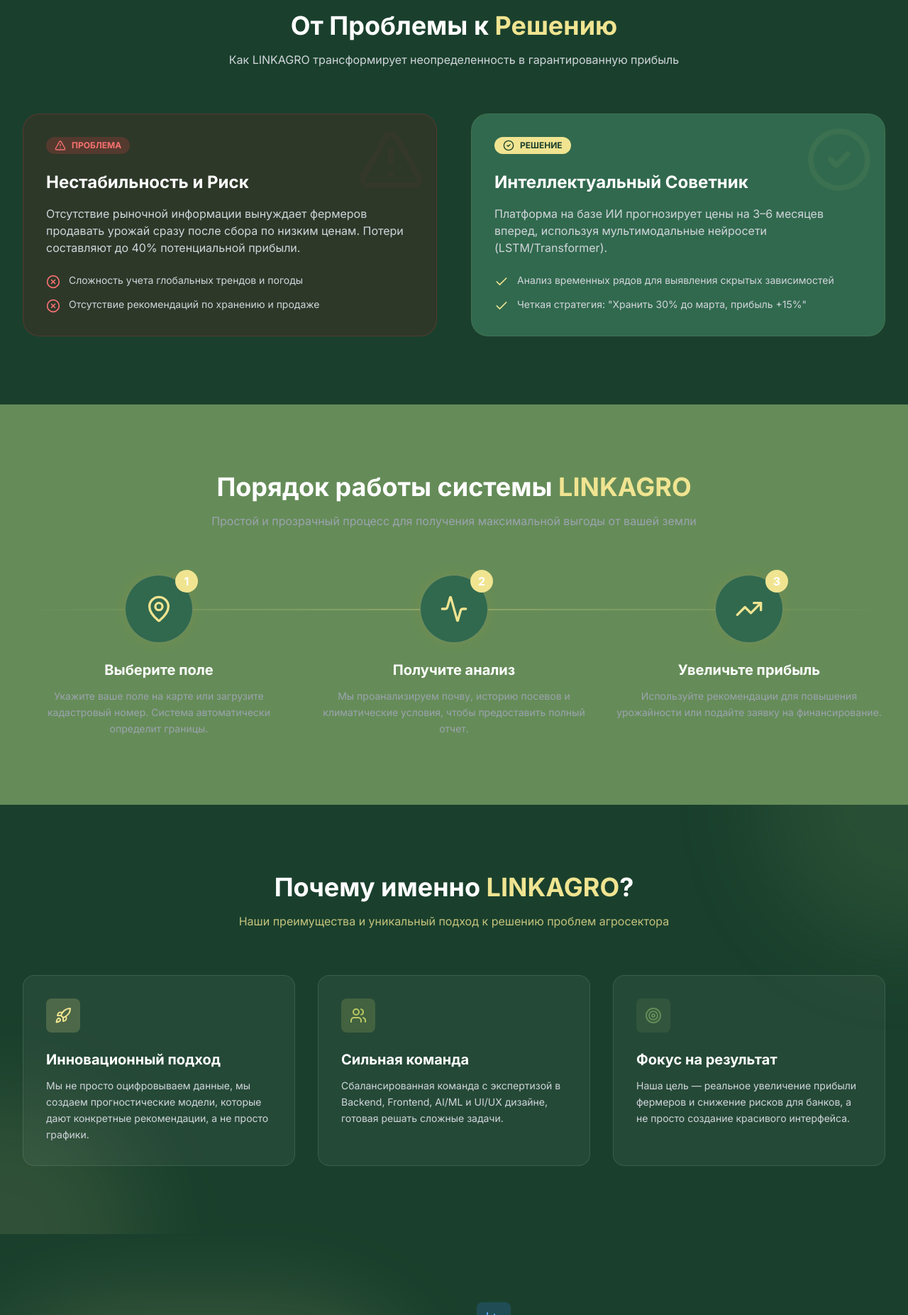
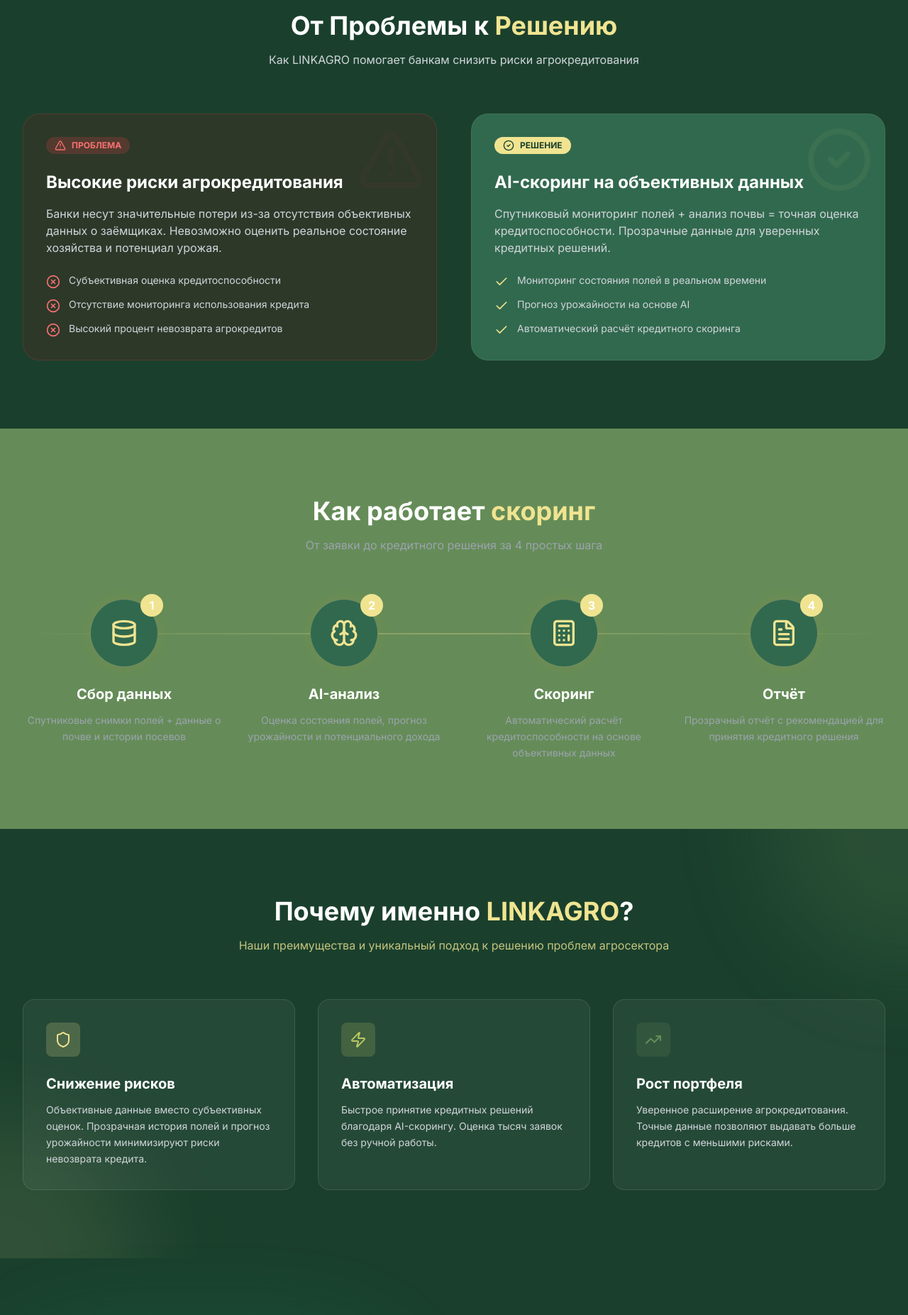
Before and after one commit to Sarvarchik2/linkagro, a Nuxt app: page / in a window 1280 px wide. Shown: the part 880-2733 px from the top of the page at 71% size. Built offline with nearby package versions, Linux system fonts and the light colour scheme; grey boxes are pictures that could not be loaded.

Commit message:
Major content redesign: Transform from crop price prediction to bank credit scoring platform

```diff
--- a/app/assets/css/main.css
+++ b/app/assets/css/main.css
@@ -4,7 +4,6 @@
 
 body {
   @apply bg-primary-dark text-white font-sans;
-  background-color: #0f172a;
   /* Fallback */
 }
 
--- a/app/components/CallToAction.vue
+++ b/app/components/CallToAction.vue
@@ -5,15 +5,15 @@
 
     <div class="container relative z-10 text-center">
       <h2 class="text-4xl md:text-5xl font-bold mb-6 text-white">
-        Начните анализ своей земли <span class="text-accent">уже сегодня</span>
+        Начните кредитовать фермеров <span class="text-accent">с уверенностью</span>
       </h2>
       <p class="text-xl text-gray-300 mb-10 max-w-2xl mx-auto">
-        Первый отчет для новых пользователей — бесплатно. Узнайте потенциал вашего поля за 5 минут.
+        Получите демо-доступ к платформе. Оцените потенциал AI-скоринга для вашего банка за 15 минут.
       </p>
 
       <div class="flex flex-col sm:flex-row gap-4 justify-center">
         <button class="px-8 py-4 bg-accent hover:bg-accent-hover text-white font-bold rounded-full transition-all transform hover:scale-105 shadow-lg shadow-accent/25">
-          Отправить участок на анализ
+          Получить демо
         </button>
         <button class="px-8 py-4 bg-white text-primary-dark font-bold rounded-full hover:bg-gray-100 transition-all">
           Связаться с нами
--- a/app/components/HowItWorks.vue
+++ b/app/components/HowItWorks.vue
@@ -2,24 +2,24 @@
   <section class="py-24 bg-primary-light relative overflow-hidden">
     <div class="container relative z-10">
       <div class="text-center max-w-3xl mx-auto mb-16">
-        <h2 class="text-3xl md:text-4xl font-bold mb-4">Порядок работы системы <span class="text-accent">LINKAGRO</span></h2>
-        <p class="text-gray-400">Простой и прозрачный процесс для получения максимальной выгоды от вашей земли</p>
+        <h2 class="text-3xl md:text-4xl font-bold mb-4">Как работает <span class="text-accent">скоринг</span></h2>
+        <p class="text-gray-400">От заявки до кредитного решения за 4 простых шага</p>
       </div>
 
-      <div class="grid md:grid-cols-3 gap-8 relative">
+      <div class="grid md:grid-cols-4 gap-6 relative">
         <!-- Connecting Line -->
         <div class="hidden md:block absolute top-12 left-0 w-full h-0.5 bg-gradient-to-r from-transparent via-accent/30 to-transparent"></div>
 
         <!-- Step 1 -->
         <div class="relative group">
           <div class="w-24 h-24 mx-auto bg-primary border border-accent/30 rounded-full flex items-center justify-center mb-6 relative z-10 group-hover:border-accent transition-colors shadow-[0_0_20px_rgba(245,158,11,0.1)] group-hover:shadow-[0_0_30px_rgba(245,158,11,0.3)]">
-            <MapPin class="w-10 h-10 text-accent" />
+            <Database class="w-10 h-10 text-accent" />
             <div class="absolute -top-2 -right-2 w-8 h-8 bg-accent rounded-full flex items-center justify-center text-white font-bold">1</div>
           </div>
           <div class="text-center">
-            <h3 class="text-xl font-bold mb-3">Выберите поле</h3>
+            <h3 class="text-xl font-bold mb-3">Сбор данных</h3>
             <p class="text-gray-400 text-sm leading-relaxed">
-              Укажите ваше поле на карте или загрузите кадастровый номер. Система автоматически определит границы.
+              Спутниковые снимки полей + данные о почве и истории посевов
             </p>
           </div>
         </div>
@@ -27,13 +27,13 @@
         <!-- Step 2 -->
         <div class="relative group">
           <div class="w-24 h-24 mx-auto bg-primary border border-accent/30 rounded-full flex items-center justify-center mb-6 relative z-10 group-hover:border-accent transition-colors shadow-[0_0_20px_rgba(245,158,11,0.1)] group-hover:shadow-[0_0_30px_rgba(245,158,11,0.3)]">
-            <Activity class="w-10 h-10 text-accent" />
+            <Brain class="w-10 h-10 text-accent" />
             <div class="absolute -top-2 -right-2 w-8 h-8 bg-accent rounded-full flex items-center justify-center text-white font-bold">2</div>
           </div>
           <div class="text-center">
-            <h3 class="text-xl font-bold mb-3">Получите анализ</h3>
+            <h3 class="text-xl font-bold mb-3">AI-анализ</h3>
             <p class="text-gray-400 text-sm leading-relaxed">
-              Мы проанализируем почву, историю посевов и климатические условия, чтобы предоставить полный отчет.
+              Оценка состояния полей, прогноз урожайности и потенциального дохода
             </p>
           </div>
         </div>
@@ -41,13 +41,27 @@
         <!-- Step 3 -->
         <div class="relative group">
           <div class="w-24 h-24 mx-auto bg-primary border border-accent/30 rounded-full flex items-center justify-center mb-6 relative z-10 group-hover:border-accent transition-colors shadow-[0_0_20px_rgba(245,158,11,0.1)] group-hover:shadow-[0_0_30px_rgba(245,158,11,0.3)]">
-            <TrendingUp class="w-10 h-10 text-accent" />
+            <Calculator class="w-10 h-10 text-accent" />
             <div class="absolute -top-2 -right-2 w-8 h-8 bg-accent rounded-full flex items-center justify-center text-white font-bold">3</div>
           </div>
           <div class="text-center">
-            <h3 class="text-xl font-bold mb-3">Увеличьте прибыль</h3>
+            <h3 class="text-xl font-bold mb-3">Скоринг</h3>
             <p class="text-gray-400 text-sm leading-relaxed">
-              Используйте рекомендации для повышения урожайности или подайте заявку на финансирование.
+              Автоматический расчёт кредитоспособности на основе объективных данных
+            </p>
+          </div>
+        </div>
+
+        <!-- Step 4 -->
+        <div class="relative group">
+          <div class="w-24 h-24 mx-auto bg-primary border border-accent/30 rounded-full flex items-center justify-center mb-6 relative z-10 group-hover:border-accent transition-colors shadow-[0_0_20px_rgba(245,158,11,0.1)] group-hover:shadow-[0_0_30px_rgba(245,158,11,0.3)]">
+            <FileText class="w-10 h-10 text-accent" />
+            <div class="absolute -top-2 -right-2 w-8 h-8 bg-accent rounded-full flex items-center justify-center text-white font-bold">4</div>
+          </div>
+          <div class="text-center">
+            <h3 class="text-xl font-bold mb-3">Отчёт</h3>
+            <p class="text-gray-400 text-sm leading-relaxed">
+              Прозрачный отчёт с рекомендацией для принятия кредитного решения
             </p>
           </div>
         </div>
@@ -57,5 +71,5 @@
 </template>
 
 <script setup>
-import { MapPin, Activity, TrendingUp } from 'lucide-vue-next';
+import { Database, Brain, Calculator, FileText } from 'lucide-vue-next';
 </script>
--- a/app/components/ProblemSolution.vue
+++ b/app/components/ProblemSolution.vue
@@ -3,7 +3,7 @@
     <div class="container relative z-10">
       <div class="text-center max-w-3xl mx-auto mb-16">
         <h2 class="text-3xl md:text-4xl font-bold mb-4 text-white">От Проблемы к <span class="text-accent">Решению</span></h2>
-        <p class="text-gray-300">Как LINKAGRO трансформирует неопределенность в гарантированную прибыль</p>
+        <p class="text-gray-300">Как LINKAGRO помогает банкам снизить риски агрокредитования</p>
       </div>
 
       <div class="grid md:grid-cols-2 gap-12 items-center">
@@ -17,18 +17,22 @@
               <AlertTriangle class="w-4 h-4" />
               ПРОБЛЕМА
             </div>
-            <h3 class="text-2xl font-bold text-white mb-4">Нестабильность и Риск</h3>
+            <h3 class="text-2xl font-bold text-white mb-4">Высокие риски агрокредитования</h3>
             <p class="text-gray-300 mb-6">
-              Отсутствие рыночной информации вынуждает фермеров продавать урожай сразу после сбора по низким ценам. Потери составляют до 40% потенциальной прибыли.
+              Банки несут значительные потери из-за отсутствия объективных данных о заёмщиках. Невозможно оценить реальное состояние хозяйства и потенциал урожая.
             </p>
             <ul class="space-y-3">
               <li class="flex items-start gap-3">
                 <XCircle class="w-5 h-5 text-red-400 shrink-0 mt-0.5" />
-                <span class="text-sm text-gray-300">Сложность учета глобальных трендов и погоды</span>
+                <span class="text-sm text-gray-300">Субъективная оценка кредитоспособности</span>
               </li>
               <li class="flex items-start gap-3">
                 <XCircle class="w-5 h-5 text-red-400 shrink-0 mt-0.5" />
-                <span class="text-sm text-gray-300">Отсутствие рекомендаций по хранению и продаже</span>
+                <span class="text-sm text-gray-300">Отсутствие мониторинга использования кредита</span>
+              </li>
+              <li class="flex items-start gap-3">
+                <XCircle class="w-5 h-5 text-red-400 shrink-0 mt-0.5" />
+                <span class="text-sm text-gray-300">Высокий процент невозврата агрокредитов</span>
               </li>
             </ul>
           </div>
@@ -44,18 +48,22 @@
               <CheckCircle2 class="w-4 h-4" />
               РЕШЕНИЕ
             </div>
-            <h3 class="text-2xl font-bold text-white mb-4">Интеллектуальный Советник</h3>
+            <h3 class="text-2xl font-bold text-white mb-4">AI-скоринг на объективных данных</h3>
             <p class="text-gray-300 mb-6">
-              Платформа на базе ИИ прогнозирует цены на 3–6 месяцев вперед, используя мультимодальные нейросети (LSTM/Transformer).
+              Спутниковый мониторинг полей + анализ почвы = точная оценка кредитоспособности. Прозрачные данные для уверенных кредитных решений.
             </p>
             <ul class="space-y-3">
               <li class="flex items-start gap-3">
                 <Check class="w-5 h-5 text-accent shrink-0 mt-0.5" />
-                <span class="text-sm text-gray-300">Анализ временных рядов для выявления скрытых зависимостей</span>
+                <span class="text-sm text-gray-300">Мониторинг состояния полей в реальном времени</span>
               </li>
               <li class="flex items-start gap-3">
                 <Check class="w-5 h-5 text-accent shrink-0 mt-0.5" />
-                <span class="text-sm text-gray-300">Четкая стратегия: "Хранить 30% до марта, прибыль +15%"</span>
+                <span class="text-sm text-gray-300">Прогноз урожайности на основе AI</span>
+              </li>
+              <li class="flex items-start gap-3">
+                <Check class="w-5 h-5 text-accent shrink-0 mt-0.5" />
+                <span class="text-sm text-gray-300">Автоматический расчёт кредитного скоринга</span>
               </li>
             </ul>
           </div>
--- a/app/components/RoadmapSection.vue
+++ b/app/components/RoadmapSection.vue
@@ -12,9 +12,9 @@
         <div class="relative pl-10">
           <div class="absolute -left-3.5 top-1 w-7 h-7 bg-primary-light rounded-full border-4 border-primary-dark shadow-lg"></div>
           <div class="bg-white/5 p-8 rounded-2xl shadow-lg border border-white/10 hover:bg-white/10 transition duration-300">
-            <span class="inline-block px-3 py-1 bg-primary-light/20 text-primary-light rounded-full text-xs font-bold uppercase tracking-wider mb-4">Idea Phase</span>
-            <h3 class="text-2xl font-bold mb-3 text-white">Определение и План</h3>
-            <p class="text-gray-400">Определение источников данных и архитектуры. Четкий план сбора данных (цены, погода, импорт/экспорт).</p>
+            <span class="inline-block px-3 py-1 bg-primary-light/20 text-primary-light rounded-full text-xs font-bold uppercase tracking-wider mb-4">Research</span>
+            <h3 class="text-2xl font-bold mb-3 text-white">Исследование и Архитектура</h3>
+            <p class="text-gray-400">Определение источников спутниковых данных и архитектуры AI-скоринга. Интеграция с банковскими системами.</p>
           </div>
         </div>
 
@@ -22,9 +22,9 @@
         <div class="relative pl-10">
           <div class="absolute -left-3.5 top-1 w-7 h-7 bg-accent rounded-full border-4 border-primary-dark shadow"></div>
           <div class="bg-white/5 p-8 rounded-2xl shadow-md border border-white/10 hover:bg-white/10 transition duration-300">
-            <span class="inline-block px-3 py-1 bg-accent/20 text-accent rounded-full text-xs font-bold uppercase tracking-wider mb-4">Prototype</span>
-            <h3 class="text-2xl font-bold mb-3 text-white">Минимальный Прогноз</h3>
-            <p class="text-gray-400">Сбор исторической базы. Обучение Базовой модели (ARIMA). Отображение результатов на макете.</p>
+            <span class="inline-block px-3 py-1 bg-accent/20 text-accent rounded-full text-xs font-bold uppercase tracking-wider mb-4">MVP</span>
+            <h3 class="text-2xl font-bold mb-3 text-white">Базовый Скоринг</h3>
+            <p class="text-gray-400">Обучение AI-модели на исторических данных. Базовая оценка кредитоспособности для 1-2 культур.</p>
           </div>
         </div>
 
@@ -32,9 +32,9 @@
         <div class="relative pl-10 opacity-75">
           <div class="absolute -left-3.5 top-1 w-7 h-7 bg-white rounded-full border-4 border-primary-dark shadow"></div>
           <div class="bg-white/5 p-8 rounded-2xl shadow-sm border border-white/10">
-            <span class="inline-block px-3 py-1 bg-white/20 text-white rounded-full text-xs font-bold uppercase tracking-wider mb-4">MVP</span>
-            <h3 class="text-2xl font-bold mb-3 text-white">Рабочая AI-Модель</h3>
-            <p class="text-gray-400">LSTM/Transformer модель. Развертывание API. Точный прогноз на 3 месяца для одной культуры.</p>
+            <span class="inline-block px-3 py-1 bg-white/20 text-white rounded-full text-xs font-bold uppercase tracking-wider mb-4">Pilot</span>
+            <h3 class="text-2xl font-bold mb-3 text-white">Пилот с Банком</h3>
+            <p class="text-gray-400">Тестирование с партнёрским банком. Интеграция API. Мониторинг реальных кредитов.</p>
           </div>
         </div>
 
@@ -42,9 +42,9 @@
          <div class="relative pl-10">
           <div class="absolute -left-3.5 top-1 w-7 h-7 bg-accent rounded-full border-4 border-white shadow-lg"></div>
           <div class="bg-gradient-to-br from-primary to-primary-light p-8 rounded-2xl shadow-xl border border-white/20 text-white transform hover:scale-105 transition duration-300">
-            <span class="inline-block px-3 py-1 bg-white/20 text-white rounded-full text-xs font-bold uppercase tracking-wider mb-4">Launch</span>
-            <h3 class="text-2xl font-bold mb-3 text-white">Коммерциализация</h3>
-            <p class="text-gray-100">Рекомендательная система. 5-10 культур. Интеграция с финансовыми продуктами Агробанка.</p>
+            <span class="inline-block px-3 py-1 bg-white/20 text-white rounded-full text-xs font-bold uppercase tracking-wider mb-4">Scale</span>
+            <h3 class="text-2xl font-bold mb-3 text-white">Масштабирование</h3>
+            <p class="text-gray-100">Расширение на 5-10 культур. Полная автоматизация скоринга. Интеграция с несколькими банками.</p>
           </div>
         </div>
       </div>
--- a/app/components/WhyUs.vue
+++ b/app/components/WhyUs.vue
@@ -13,31 +13,31 @@
       <div class="grid md:grid-cols-3 gap-8">
         <div class="bg-white/5 backdrop-blur-sm p-8 rounded-2xl border border-white/10 hover:bg-white/10 transition">
           <div class="w-12 h-12 bg-agro-cream/20 rounded-lg flex items-center justify-center mb-6 text-agro-cream">
-            <Rocket class="w-6 h-6" />
+            <Shield class="w-6 h-6" />
           </div>
-          <h3 class="text-xl font-bold mb-3">Инновационный подход</h3>
+          <h3 class="text-xl font-bold mb-3">Снижение рисков</h3>
           <p class="text-gray-300 text-sm leading-relaxed">
-            Мы не просто оцифровываем данные, мы создаем прогностические модели, которые дают конкретные рекомендации, а не просто графики.
+            Объективные данные вместо субъективных оценок. Прозрачная история полей и прогноз урожайности минимизируют риски невозврата кредита.
           </p>
         </div>
 
         <div class="bg-white/5 backdrop-blur-sm p-8 rounded-2xl border border-white/10 hover:bg-white/10 transition">
           <div class="w-12 h-12 bg-agro-light/20 rounded-lg flex items-center justify-center mb-6 text-agro-light">
-            <Users class="w-6 h-6" />
+            <Zap class="w-6 h-6" />
           </div>
-          <h3 class="text-xl font-bold mb-3">Сильная команда</h3>
+          <h3 class="text-xl font-bold mb-3">Автоматизация</h3>
           <p class="text-gray-300 text-sm leading-relaxed">
-            Сбалансированная команда с экспертизой в Backend, Frontend, AI/ML и UI/UX дизайне, готовая решать сложные задачи.
+            Быстрое принятие кредитных решений благодаря AI-скорингу. Оценка тысяч заявок без ручной работы.
           </p>
         </div>
 
         <div class="bg-white/5 backdrop-blur-sm p-8 rounded-2xl border border-white/10 hover:bg-white/10 transition">
           <div class="w-12 h-12 bg-primary-light/20 rounded-lg flex items-center justify-center mb-6 text-primary-light">
-            <Target class="w-6 h-6" />
+            <TrendingUp class="w-6 h-6" />
           </div>
-          <h3 class="text-xl font-bold mb-3">Фокус на результат</h3>
+          <h3 class="text-xl font-bold mb-3">Рост портфеля</h3>
           <p class="text-gray-300 text-sm leading-relaxed">
-            Наша цель — реальное увеличение прибыли фермеров и снижение рисков для банков, а не просто создание красивого интерфейса.
+            Уверенное расширение агрокредитования. Точные данные позволяют выдавать больше кредитов с меньшими рисками.
           </p>
         </div>
       </div>
@@ -46,5 +46,5 @@
 </template>
 
 <script setup>
-import { Rocket, Users, Target } from 'lucide-vue-next';
+import { Shield, Zap, TrendingUp } from 'lucide-vue-next';
 </script>
```
Also changed, not shown: app/components/Features.vue (+20 -55 lines), app/components/HeroSection.vue (+3 -4 lines).
